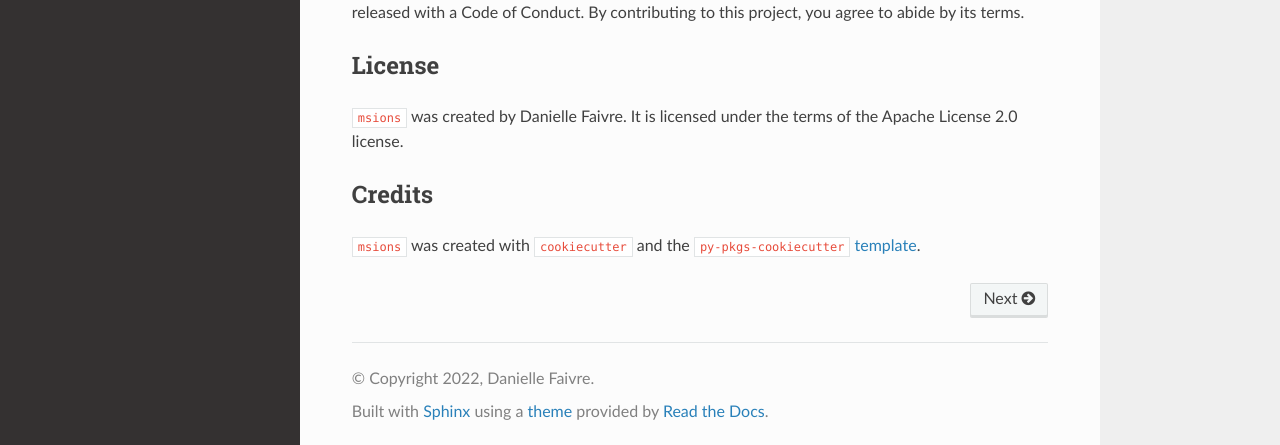
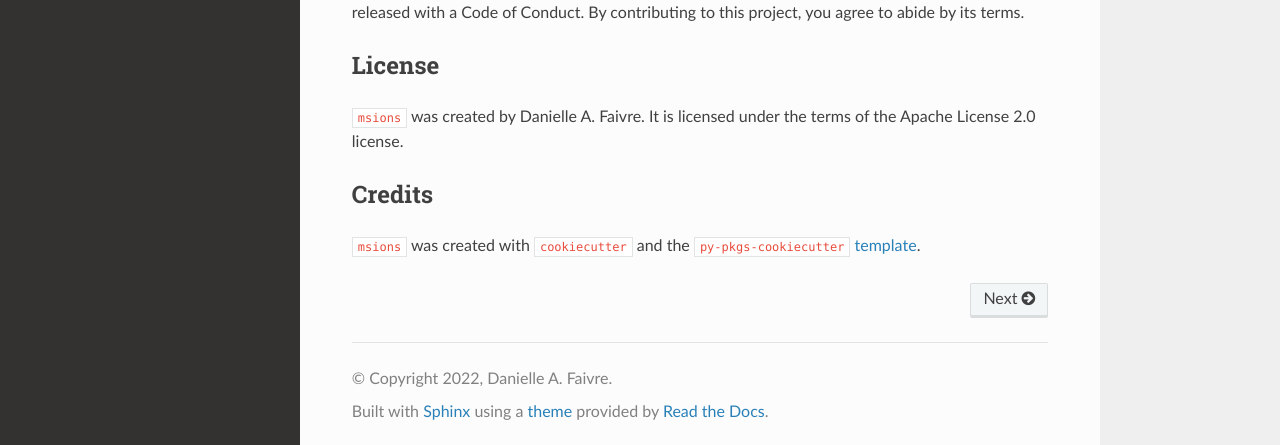
Before and after one commit to dafaivre/msions, a Sphinx documentation site: the page built from docs/index.md, in a window 1280 px wide and 1113 px high. Shown: the part 665-1110 px from the top of the window. Built offline with Sphinx 7.4.7 and the Read the Docs theme 2.0.0, drawn with Linux system fonts in a browser that asks for light colours; pages that are not in the unit, such as notebooks, are missing from menus.

```diff
--- a/README.md
+++ b/README.md
@@ -26,7 +26,7 @@ Interested in contributing? Check out the contributing guidelines. Please note t
 
 ## License
 
-`msions` was created by Danielle Faivre. It is licensed under the terms of the Apache License 2.0 license.
+`msions` was created by Danielle A. Faivre. It is licensed under the terms of the Apache License 2.0 license.
 
 ## Credits
 
--- a/docs/conf.py
+++ b/docs/conf.py
@@ -7,8 +7,8 @@
 # -- Project information -----------------------------------------------------
 
 project = u"msions"
-copyright = u"2022, Danielle Faivre"
-author = u"Danielle Faivre"
+copyright = u"2022, Danielle A. Faivre"
+author = u"Danielle A. Faivre"
 
 # -- General configuration ---------------------------------------------------
 
--- a/pyproject.toml
+++ b/pyproject.toml
@@ -2,7 +2,7 @@
 name = "msions"
 version = "0.1.0"
 description = "A python package for creating MS TIC and ion plots"
-authors = ["Danielle Faivre"]
+authors = ["Danielle A. Faivre"]
 license = "Apache License 2.0"
 readme = "README.md"
 
```
Also changed, not shown: 1 other file.
